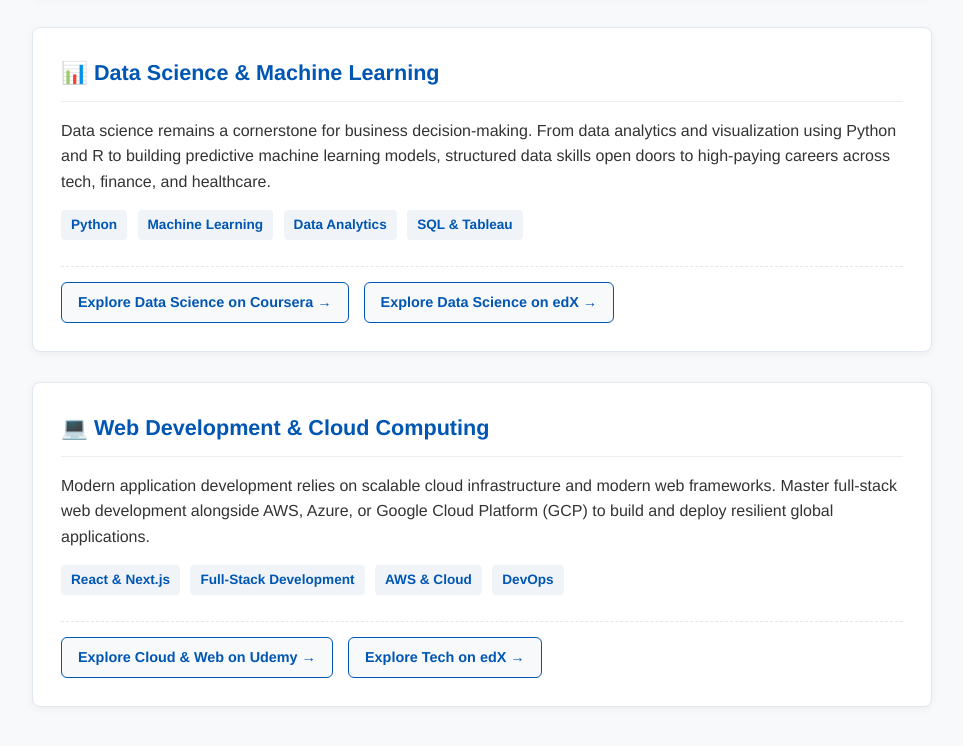
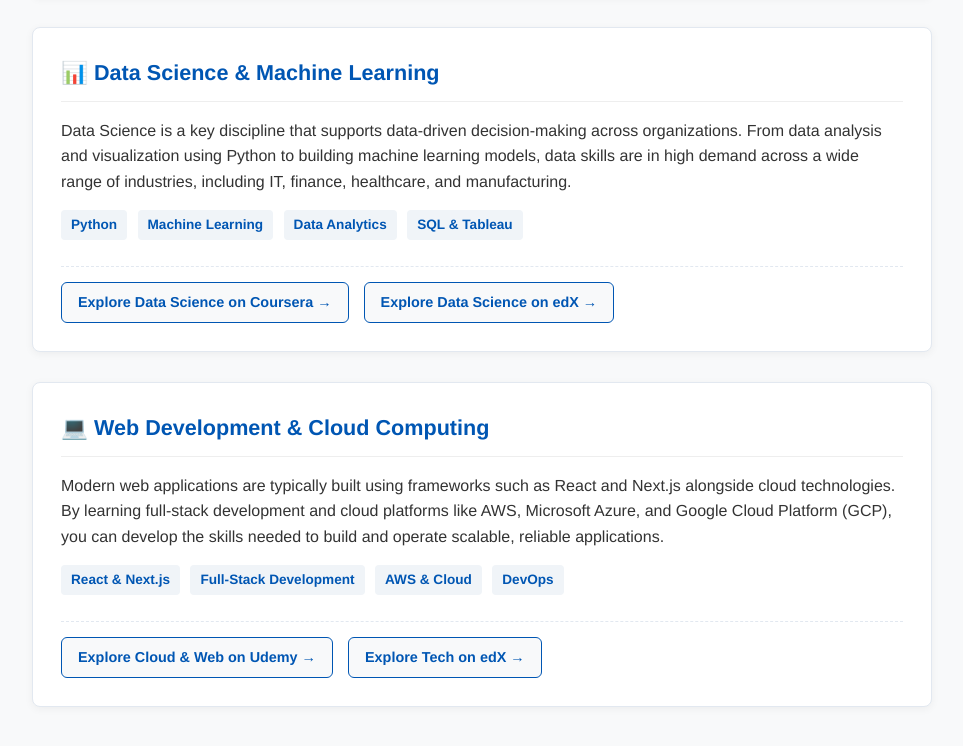
Before and after one commit to Akiragon77/my-learner-site, a plain HTML site: page Trending Topics.html in a window 1280 px wide. Shown: the part 638-1384 px from the top of the page, without its empty margins (158-1121 px from the left). Drawn offline with Linux system fonts and the light colour scheme.

Commit message:
Update Trending Topics page

```diff
--- a/Trending Topics.html
+++ b/Trending Topics.html
@@ -196,7 +196,7 @@
     <!-- Topic 2: Data Science & Machine Learning -->
     <article class="topic-card">
       <h2>📊 Data Science & Machine Learning</h2>
-      <p>Data science remains a cornerstone for business decision-making. From data analytics and visualization using Python and R to building predictive machine learning models, structured data skills open doors to high-paying careers across tech, finance, and healthcare.</p>
+      <p>Data Science is a key discipline that supports data-driven decision-making across organizations. From data analysis and visualization using Python to building machine learning models, data skills are in high demand across a wide range of industries, including IT, finance, healthcare, and manufacturing.</p>
 
       <div class="tag-container">
         <span class="tag">Python</span>
@@ -214,7 +214,7 @@
     <!-- Topic 3: Web Development & Cloud Computing -->
     <article class="topic-card">
       <h2>💻 Web Development & Cloud Computing</h2>
-      <p>Modern application development relies on scalable cloud infrastructure and modern web frameworks. Master full-stack web development alongside AWS, Azure, or Google Cloud Platform (GCP) to build and deploy resilient global applications.</p>
+      <p>Modern web applications are typically built using frameworks such as React and Next.js alongside cloud technologies. By learning full-stack development and cloud platforms like AWS, Microsoft Azure, and Google Cloud Platform (GCP), you can develop the skills needed to build and operate scalable, reliable applications.</p>
 
       <div class="tag-container">
         <span class="tag">React & Next.js</span>
```
